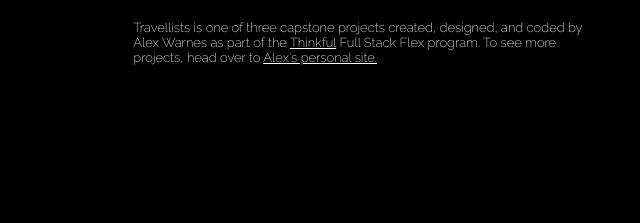
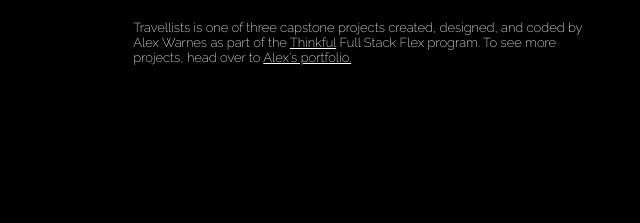
Before and after one commit to AlexWarnes/Travellists, a website: page public/index.html in a window 1280 px wide. Shown: the part 1257-1480 px from the top of the page, 40-680 px from the left. Drawn offline with nearby package versions, Linux system fonts and the light colour scheme; a web font is replaced by a local one.

Commit message:
fixed footer link

```diff
--- a/public/index.html
+++ b/public/index.html
@@ -115,7 +115,7 @@
 	<footer role="contentinfo">
 		<section class="aboutTravellists" role="region">
 			<h3>About Travellists</h3>
-			<p>Travellists is one of three capstone projects created, designed, and coded by Alex Warnes as part of the <a href="https://www.thinkful.com/" target="_blank">Thinkful</a> Full Stack Flex program. To see more projects, head over to <a href="https://www.alexwarnes.com" target="_blank">Alex's personal site.</a></p>
+			<p>Travellists is one of three capstone projects created, designed, and coded by Alex Warnes as part of the <a href="https://www.thinkful.com/" target="_blank">Thinkful</a> Full Stack Flex program. To see more projects, head over to <a href="http://www.alexwarnes.com" target="_blank">Alex's portfolio.</a></p>
 		</section>
 		<section class="travellistsTech" role="region">
 			<h3>Travellists Tech Stack</h3>
```
Also changed, not shown: public/lists.html (+1 -1 lines), public/profile.html (+1 -1 lines), public/traveler-profile.html (+1 -1 lines), public/travelers.html (+1 -1 lines).
